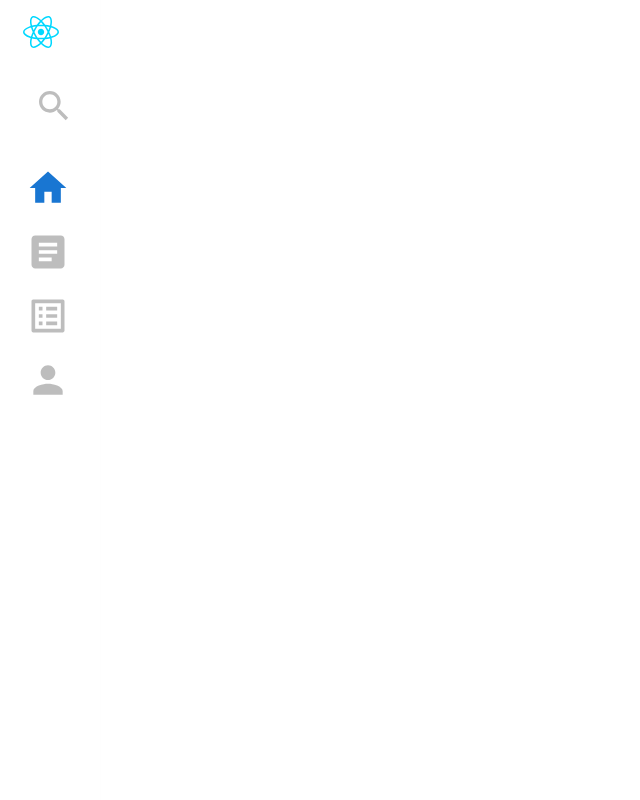
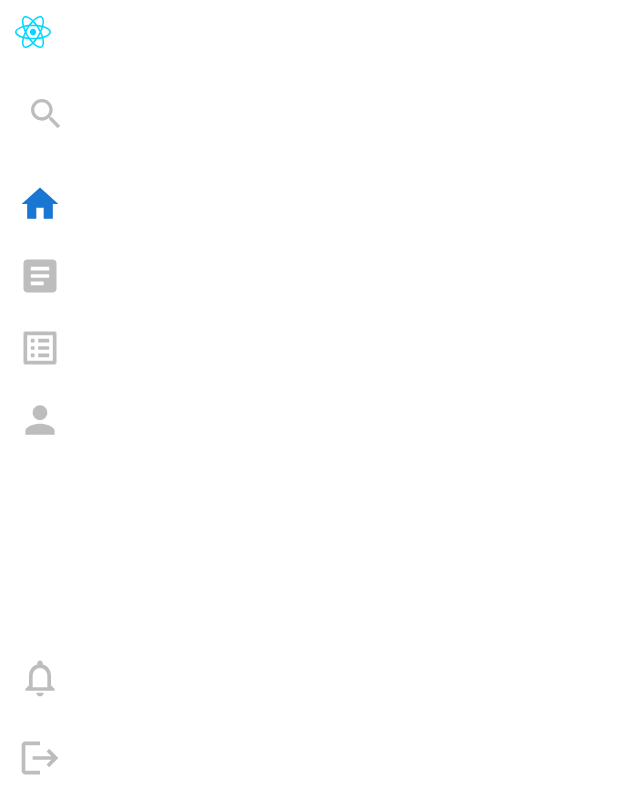
Before and after one commit to taherul77/Ultimate-Resource-Kit-task, a React (Vite) app: page / in a window 1280 px wide. Shown: the top 800 px of the page, without its empty margins (0-640 px from the left). Built offline with nearby package versions, Linux system fonts and the light colour scheme; grey boxes are pictures that could not be loaded.

Commit message:
nav update

```diff
--- a/src/Components/Nav.jsx
+++ b/src/Components/Nav.jsx
@@ -3,8 +3,11 @@ import logo from "../assets/react.svg";
 import HomeIcon from "@mui/icons-material/Home";
 import SearchIcon from "@mui/icons-material/Search";
 import ArticleIcon from "@mui/icons-material/Article";
-import ListAltIcon from '@mui/icons-material/ListAlt';
-import PersonIcon from '@mui/icons-material/Person';
+import ListAltIcon from "@mui/icons-material/ListAlt";
+import PersonIcon from "@mui/icons-material/Person";
+import NotificationsNoneIcon from "@mui/icons-material/NotificationsNone";
+import LogoutIcon from '@mui/icons-material/Logout';
+import { Link } from "react-router-dom";
 
 const Nav = () => {
   return (
@@ -20,8 +23,12 @@ const Nav = () => {
         <Stack
           direction="column"
           alignItems="center"
-          sx={{ alignItems: "center", marginLeft: 2 }}
+          justifyContent="space-between"
+          sx={{ height: "100%" }}
+          spacing={2}
         >
+          <Stack alignItems="center" spacing={1}>
+            <Link to="/">
             <Box
               sx={{
                 backgroundColor: "white",
@@ -35,6 +42,10 @@ const Nav = () => {
                 <img src={logo} alt="" />
               </div>
             </Box>
+
+            </Link>
+
+            <Link>
             <Box sx={{ backgroundColor: "white", height: 64, width: 64 }}>
               <SearchIcon
                 color="disabled"
@@ -42,6 +53,8 @@ const Nav = () => {
                 sx={{ fontSize: 40, marginLeft: 1 }}
               ></SearchIcon>
             </Box>
+            </Link>
+            <Link>
             <Box
               sx={{
                 backgroundColor: "white",
@@ -56,6 +69,8 @@ const Nav = () => {
                 sx={{ fontSize: 44 }}
               ></HomeIcon>
             </Box>
+            </Link>
+            <Link>
             <Box sx={{ backgroundColor: "white", height: 64, width: 64 }}>
               <ArticleIcon
                 color="disabled"
@@ -63,6 +78,8 @@ const Nav = () => {
                 sx={{ fontSize: 44 }}
               ></ArticleIcon>
             </Box>
+            </Link>
+            <Link>
             <Box sx={{ backgroundColor: "white", height: 64, width: 64 }}>
               <ListAltIcon
                 color="disabled"
@@ -70,6 +87,8 @@ const Nav = () => {
                 sx={{ fontSize: 44 }}
               ></ListAltIcon>
             </Box>
+            </Link>
+            <Link>
             <Box sx={{ backgroundColor: "white", height: 64, width: 64 }}>
               <PersonIcon
                 color="disabled"
@@ -77,6 +96,32 @@ const Nav = () => {
                 sx={{ fontSize: 44 }}
               ></PersonIcon>
             </Box>
+            </Link>
+
+
+
+
+
+          </Stack>
+          <Stack
+            alignItems="center" spacing={2}
+          >
+            <Box sx={{ backgroundColor: "white", height: 64, width: 64 }}>
+            <NotificationsNoneIcon
+              color="disabled"
+              font:Bolt
+              sx={{ fontSize: 44 }}
+            ></NotificationsNoneIcon>
+            </Box>
+            <Box sx={{ backgroundColor: "white", height: 64, width: 64 }}>
+            <LogoutIcon
+              color="disabled"
+              font:Bolt
+              sx={{ fontSize: 44 }}
+            ></LogoutIcon>
+            </Box>
+
+          </Stack>
         </Stack>
       </Box>
     </div>
```
Lines whose indentation alone changed are shown as unchanged.
